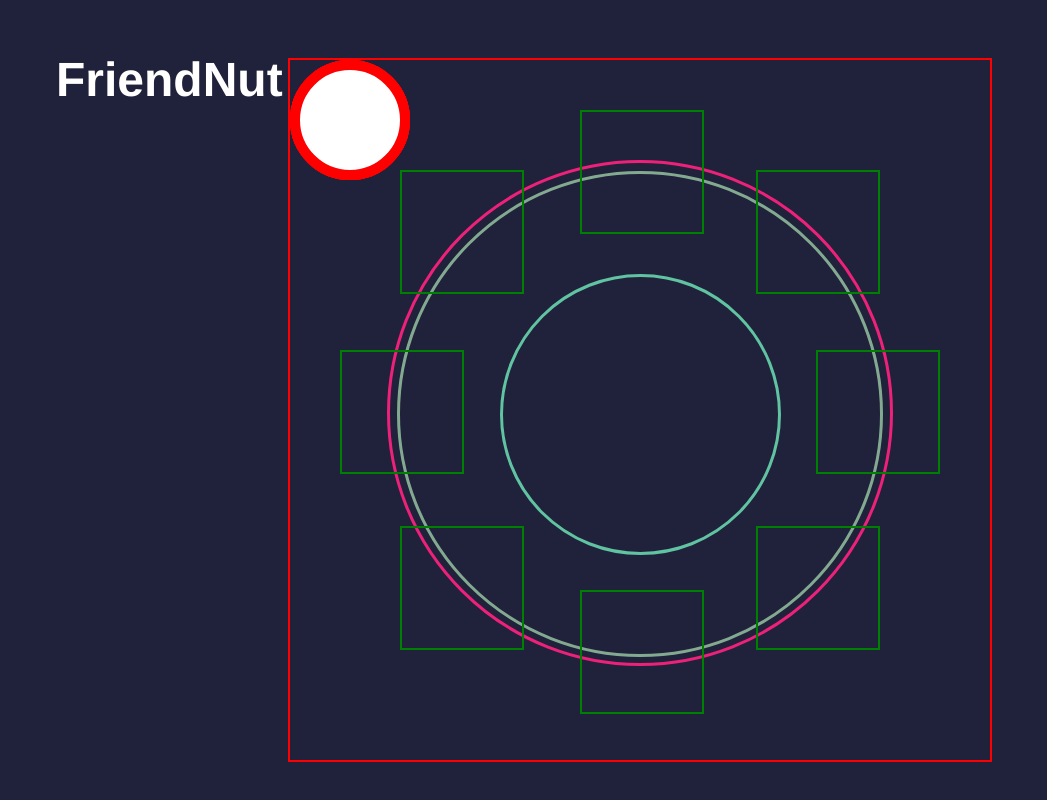
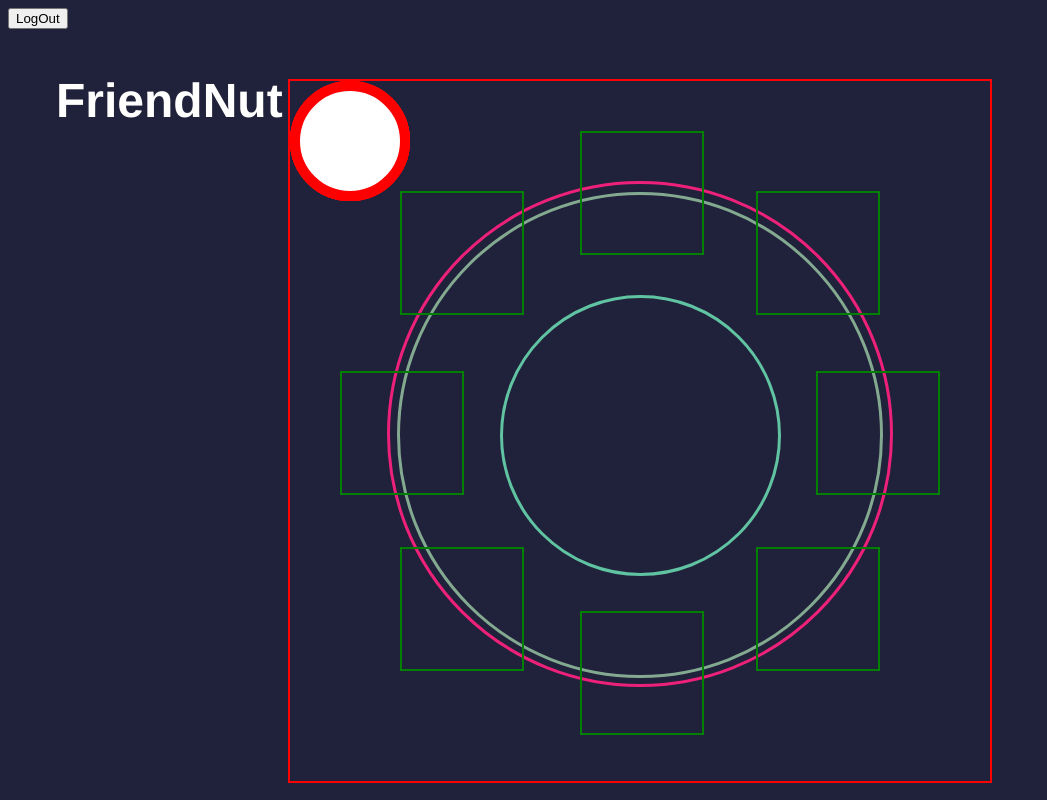
Before and after one commit to calebmfreed/friendnut, a plain HTML site: page friendnut.html in a window 1280 px wide. Shown: the whole page, without its empty margins (0-1047 px from the left). Drawn offline with Linux system fonts and the light colour scheme.

Commit message:
facebook try again1

```diff
--- a/friendnut.html
+++ b/friendnut.html
@@ -15,26 +15,98 @@
 		$("#circle4").draggable({snap: ".snappoint", snapMode:"inner"});
 	});
 	</script>
+
+
+</head>
+<body>
+	<div id="fb-root"></div>
+
+<input id="clickMe" type="button" value="LogOut" onclick="logout();" />
+
+
+<!-- <form action="http://google.com">
+    <input type="submit" value="Go to Google">
+</form> -->
+
+
 <script>
+function logout(){
+  FB.logout(function(response) {
+  // user is now logged out
+  console.log("logged out");
+  });
+};
   window.fbAsyncInit = function() {
   FB.init({
     appId      : '541273012652657',
-		  status     : true,
-		  xfbml      : true
+    status     : true, // check login status
+    cookie     : true, // enable cookies to allow the server to access the session
+    xfbml      : true  // parse XFBML
+  });
+
+  // Here we subscribe to the auth.authResponseChange JavaScript event. This event is fired
+  // for any authentication related change, such as login, logout or session refresh. This means that
+  // whenever someone who was previously logged out tries to log in again, the correct case below
+  // will be handled.
+  FB.Event.subscribe('auth.authResponseChange', function(response) {
+    // Here we specify what we do with the response anytime this event occurs.
+    if (response.status === 'connected') {
+      // The response object is returned with a status field that lets the app know the current
+      // login status of the person. In this case, we're handling the situation where they
+      // have logged in to the app.
+      console.log(response.authResponse)
+      var accessToken = response.authResponse.accessToken;
+      console.log(accessToken);
+
+      testAPI();
+    } else if (response.status === 'not_authorized') {
+      // In this case, the person is logged into Facebook, but not into the app, so we call
+      // FB.login() to prompt them to do so.
+      // In real-life usage, you wouldn't want to immediately prompt someone to login
+      // like this, for two reasons:
+      // (1) JavaScript created popup windows are blocked by most browsers unless they
+      // result from direct interaction from people using the app (such as a mouse click)
+      // (2) it is a bad experience to be continually prompted to login upon page load.
+      FB.login();
+    } else {
+      // In this case, the person is not logged into Facebook, so we call the login()
+      // function to prompt them to do so. Note that at this stage there is no indication
+      // of whether they are logged into the app. If they aren't then they'll see the Login
+      // dialog right after they log in to Facebook.
+      // The same caveats as above apply to the FB.login() call here.
+      FB.login(function(response) {
+   // handle the response
+      }, {scope: 'read_mailbox'});
+    }
   });
   };
 
-		(function(d, s, id){
-		 var js, fjs = d.getElementsByTagName(s)[0];
+// console.log(FB.getAuthResponse());
+
+  // Load the SDK asynchronously
+  (function(d){
+   var js, id = 'facebook-jssdk', ref = d.getElementsByTagName('script')[0];
    if (d.getElementById(id)) {return;}
-		 js = d.createElement(s); js.id = id;
-		 js.src = "//connect.facebook.net/en_US/all.js";
-		 fjs.parentNode.insertBefore(js, fjs);
-		}(document, 'script', 'facebook-jssdk'));
+   js = d.createElement('script'); js.id = id; js.async = true;
+   js.src = "all.js";
+   ref.parentNode.insertBefore(js, ref);
+  }(document));
+
+  // Here we run a very simple test of the Graph API after login is successful.
+  // This testAPI() function is only called in those cases.
+  function testAPI() {
+    console.log('Welcome!  Fetching your information.... ');
+    FB.api('/me', function(response) {
+      console.log('Good to see you, ' + response.name + '.');
+    });
+  }
 </script>
 
-</head>
-<body>
+<!--
+  Below we include the Login Button social plugin. This button uses the JavaScript SDK to
+  present a graphical Login button that triggers the FB.login() function when clicked. -->
+
+<fb:login-button show-faces="true" width="200" max-rows="1"></fb:login-button>
 <div id="fb-root"></div>
 
 <div id = "container">
```
Lines whose indentation alone changed are shown as unchanged.
